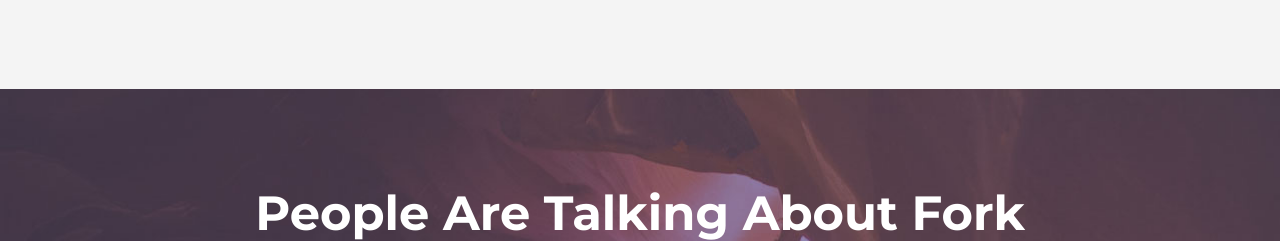
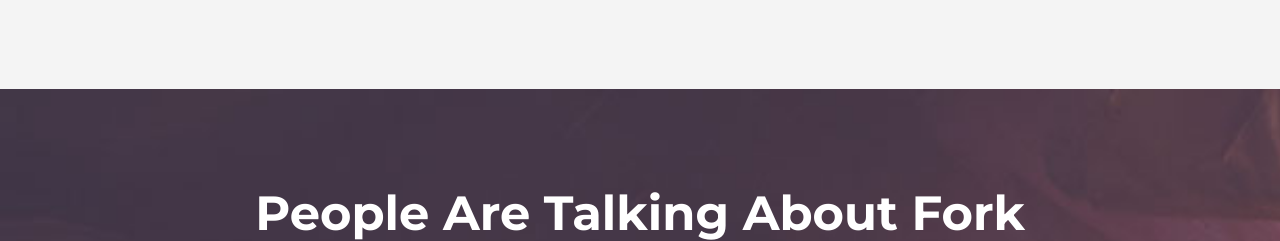
Before and after one commit to svitatoslav/Project-Forkio, a website: page index.html in a window 1280 px wide. Shown: the part 1775-2016 px from the top of the page. Drawn offline with Linux system fonts and the light colour scheme.

Commit message:
Final сommit

```diff
--- a/src/scss/_people-section.scss
+++ b/src/scss/_people-section.scss
@@ -3,7 +3,8 @@
     background-image: url("../img/people__talking-bg.jpg");
     background-size: cover;
     background-repeat: no-repeat;
-    max-height: 770px
+    padding: 0 10px;
+    box-sizing: border-box;
 }
 
 .nav__link-item {
@@ -37,13 +38,6 @@
     font-size: 30px;
     color: $purple;
     margin-bottom: 15px;
-}
-
-.people-title {
-    @include font48;
-    text-align: center;
-    padding-top: 100px;
-    margin-bottom: 70px;
 }
 
 
@@ -93,6 +87,15 @@
     color: $white;
        margin-bottom: 10px;
 }
+
+.people-title {
+    @include font48;
+    text-align: center;
+    padding-top: 100px;
+    margin-bottom: 70px;
+}
+
+
 
 .main__item {
     max-width: 316px;
```
Also changed, not shown: dist/css/index.css.
